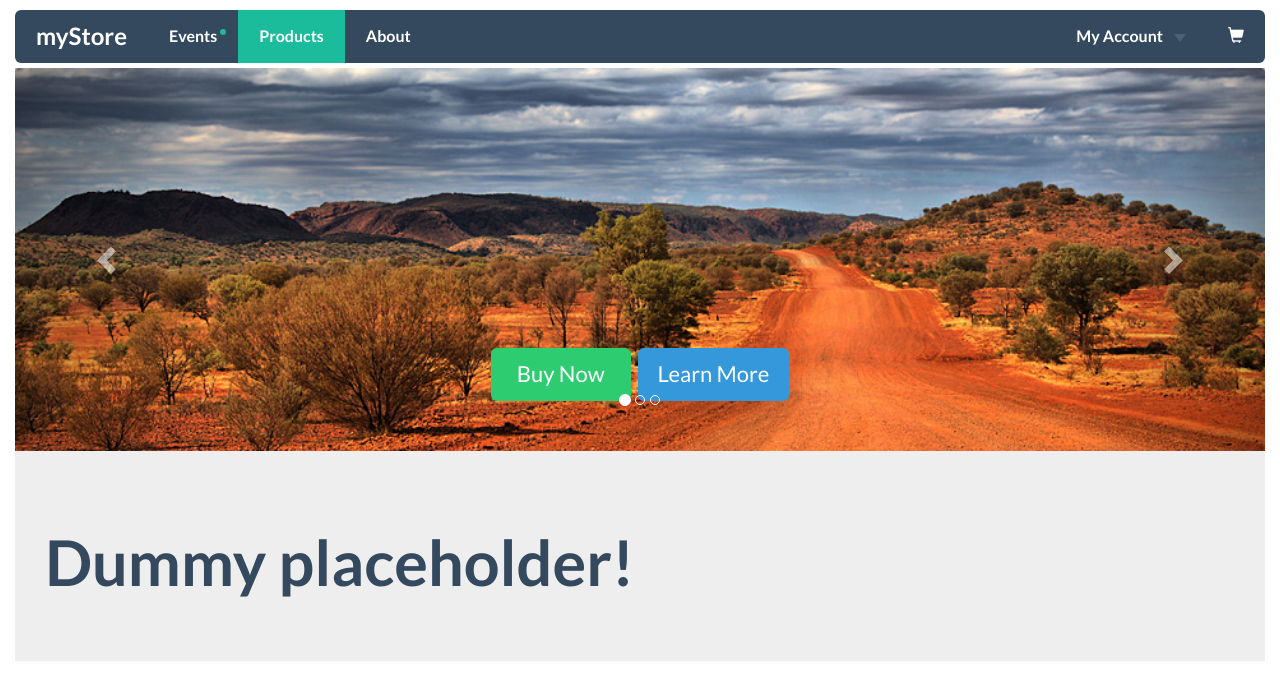
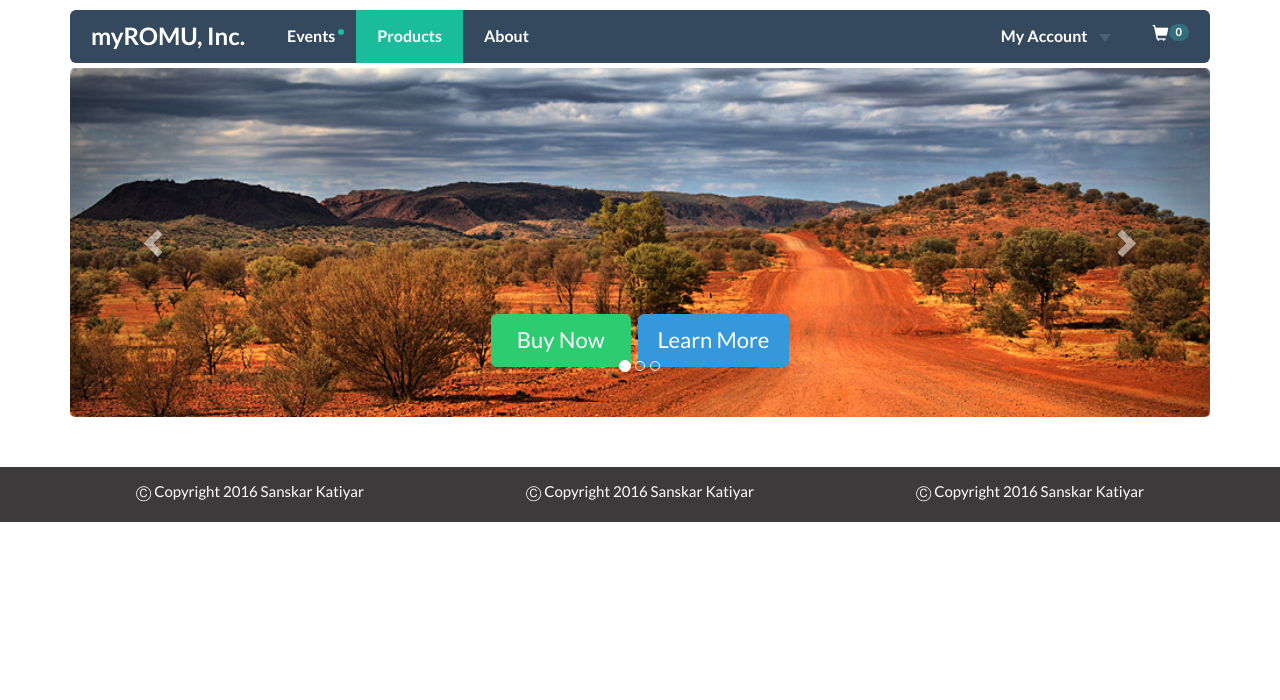
Before and after one commit to sanskarkatiyar/retailCart, a PHP site: page / in a window 1280 px wide. Shown: the top 700 px of the page. Run offline with PHP 8.4, Linux system fonts and the light colour scheme; some libraries are stand-ins or nearby versions.

Commit message:
shopping-cart-init
started the work on the shopping cart modal

```diff
--- a/css/myCSS.css
+++ b/css/myCSS.css
@@ -15,4 +15,29 @@ body {
 
 .carousel-inner > .item > img {
     margin: 0 auto;
+    border-radius: 5px;
 }
+
+.carousel-control{
+	border-radius: 10px;
+}
+
+#cartCount{
+	vertical-align: middle;
+	font-size: 0.7em;
+	background-color: #336E7B;
+
+}
+
+.page-footer>.container-fluid{
+	background-color: #000000;
+}
+
+.footer-copyright>.container-fluid>.row{
+	background-color: #E0E0EE;
+}
+
+.cartHeads{
+	font-size: 0.8em;
+	font-weight: bold;
+}
--- a/index.html
+++ b/index.html
@@ -22,14 +22,14 @@
 </head>
 
 <body>
-    <div class="container-fluid">
+    <div class="container">
       <nav class="navbar navbar-inverse" role="navigation">
         <!-- Brand and toggle get grouped for better mobile display -->
         <div class="navbar-header">
           <button type="button" class="navbar-toggle" data-toggle="collapse" data-target="#navbar-collapse-5">
             <span class="sr-only">Toggle navigation</span>
           </button>
-          <a class="navbar-brand" href="index.html">myStore</a>
+          <a class="navbar-brand" href="index.html">myROMU, Inc.</a>
         </div>
 
         <!-- Collect the nav links, forms, and other content for toggling -->
@@ -53,24 +53,24 @@
       -->
       <ul class="nav navbar-nav navbar-right">
         <li class="dropdown">
-          <a href="#" class="dropdown-toggle" data-toggle="dropdown"> My Account <b class="caret"></b></a>
+          <a href="#" class="dropdown-toggle" data-toggle="dropdown">My Account <b class="caret"></b></a>
           <ul class="dropdown-menu">
             <li><a href="#">Login</a></li>
             <li class="divider"></li>
             <li><a href="#">Register</a></li>
           </ul>
         </li>
-        <li><a href="#"><span class="visible-sm visible-xs"><span class="glyphicon glyphicon-shopping-cart"></span> Cart</span><span class="visible-md visible-lg"><span class="glyphicon glyphicon-shopping-cart"></span></span></a></li>
+        <li><a class="btn" href="#" data-toggle="modal" data-target="#cartModal"><span class="visible-sm visible-xs" style="float:left;"><span class="glyphicon glyphicon-shopping-cart"></span> Cart<span id="cartCount" class="badge" style="float:right;">0</span></span><span class="visible-md visible-lg"><span class="glyphicon glyphicon-shopping-cart" style="float:left;"></span><span id="cartCount" class="badge" style="float:right;">0</span></span></a></li>
       </ul>
     </div><!-- /.navbar-collapse -->
   </nav>
 
-  <div id="carousel-example-generic" class="carousel slide" data-ride="carousel">
+  <div id="main-carousel" class="carousel slide" data-ride="carousel">
     <!-- Indicators -->
     <ol class="carousel-indicators">
-      <li data-target="#carousel-example-generic" data-slide-to="0" class="active"></li>
-      <li data-target="#carousel-example-generic" data-slide-to="1"></li>
-      <li data-target="#carousel-example-generic" data-slide-to="2"></li>
+      <li data-target="#main-carousel" data-slide-to="0" class="active"></li>
+      <li data-target="#main-carousel" data-slide-to="1"></li>
+      <li data-target="#main-carousel" data-slide-to="2"></li>
     </ol>
 
     <!-- Wrapper for slides -->
@@ -120,11 +120,11 @@
     </div>
 
     <!-- Controls -->
-    <a class="left carousel-control" href="#carousel-example-generic" role="button" data-slide="prev">
+    <a class="left carousel-control" href="#main-carousel" role="button" data-slide="prev">
       <span class="glyphicon glyphicon-chevron-left" aria-hidden="true"></span>
       <span class="sr-only">Previous</span>
     </a>
-    <a class="right carousel-control" href="#carousel-example-generic" role="button" data-slide="next">
+    <a class="right carousel-control" href="#main-carousel" role="button" data-slide="next">
       <span class="glyphicon glyphicon-chevron-right" aria-hidden="true"></span>
       <span class="sr-only">Next</span>
     </a>
@@ -132,18 +132,106 @@
 
 
 
-
-
-  <div class="jumbotron">
-    <h1>Dummy placeholder!</h1>
-  </div>
 </div>
 <!-- /.container -->
 
+<!-- CART MODAL -->
 
-<!-- jQuery (necessary for Flat UI's JavaScript plugins) -->
+<div class="modal fade" tabindex="-1" id= "cartModal" role="dialog" aria-labelledby="gridSystemModalLabel">
+  <div class="modal-dialog" role="document">
+    <div class="modal-content">
+
+      <div class="modal-header">
+        <button type="button" class="close" data-dismiss="modal" aria-label="Close"><span aria-hidden="true">&times;</span></button>
+        <h4 class="modal-title" id="gridSystemModalLabel">Shopping Cart</h4>
+      </div>
+
+      <div class="modal-body">
+        <div class="row">
+
+        </div>
+
+        <!-- For each distinct item in the cart, add a row -->
+
+        <div class="row">
+          <div class="col-xs-6">
+            <p class="cartHeads">Product</p>
+          </div>
+
+          <div class="col-xs-2">
+            <p class="cartHeads">Units</p>
+          </div>
+
+          <div class="col-xs-3">
+            <p class="cartHeads">Price</p>
+          </div>
+
+
+          <div class="col-xs-1">
+
+          </div>
+
+        </div>
+        <hr>
+        <!-- /.PRODUCT -->
+
+        <div class="row">
+
+        </div>
+
+        <div class="row">
+        </div>
+
+      </div>
+
+      <div class="modal-footer">
+        <button type="button" class="btn btn-info" data-dismiss="modal">Save Changes</button>
+        <button type="button" class="btn btn-success">Checkout</button>
+      </div>
+
+    </div><!-- /.modal-content -->
+  </div><!-- /.modal-dialog -->
+</div><!-- /.modal -->
+
+
+<!-- /.CART MODAL -->
+
+
+
+
+
+
+
+
+
+<footer style="margin-top:50px;background-color:#3c3a3a;">
+<div class="container">
+<div class="row" style="padding-top:15px;">
+    <div class="col-xs-12 col-md-4 text-center" style="padding-bottom:10px;">
+        <p style="color:white;vertical-align:middle;">
+            &#9400; Copyright 2016 Sanskar Katiyar
+        </p>
+    </div>
+
+    <div class="col-xs-12 col-md-4 text-center" style="padding-bottom:10px;">
+        <p style="color:white;vertical-align:middle;">
+            &#9400; Copyright 2016 Sanskar Katiyar
+        </p>
+    </div>
+
+    <div class="col-xs-12 col-md-4 text-center" style="padding-bottom:10px;">
+        <p style="color:white;vertical-align:middle;">
+            &#9400; Copyright 2016 Sanskar Katiyar
+        </p>
+    </div>
+</div>
+</div>
+</footer>
+
+
+<!-- INCLUDE JS -->
 <script src="js/vendor/jquery.min.js"></script>
-<!-- Include all compiled plugins (below), or include individual files as needed -->
+
 <script src="js/vendor/video.js"></script>
 <script src="js/flat-ui.min.js"></script>
 
```
Also changed, not shown: img/carousel/003.jpg.
